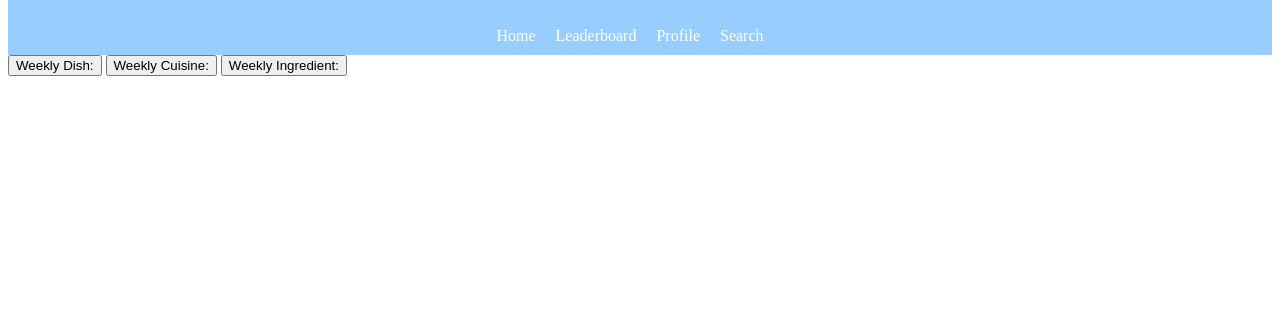
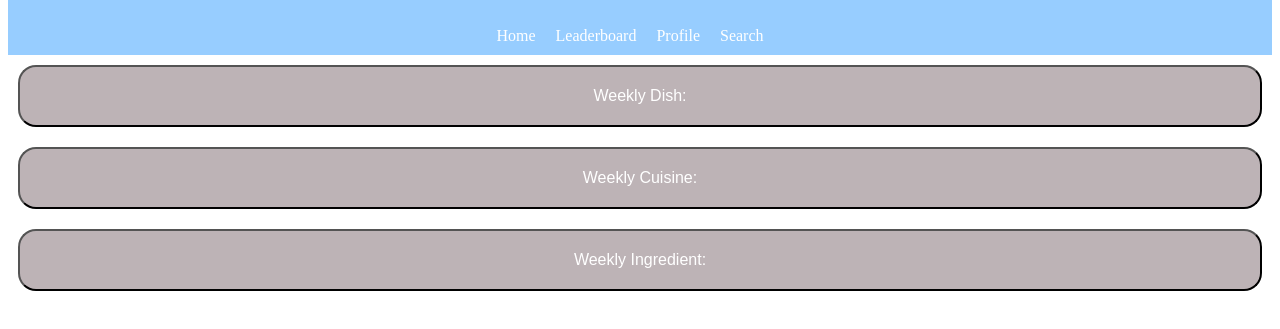
Before and after one commit to amorgan822/MealMuse, a plain HTML site: page index.html in a window 1280 px wide. Shown: the part 79-408 px from the top of the page. Drawn offline with Linux system fonts and the light colour scheme.

Commit message:
Edited buttons

```diff
--- a/index.html
+++ b/index.html
@@ -18,10 +18,10 @@
                 </ul>
             </nav>
         </header>
-        <div>
-            <button>Weekly Dish:</button>
-            <button>Weekly Cuisine:</button>
-            <button>Weekly Ingredient:</button>
+        <div class="button-div">
+            <button type="button" class="generic-button">Weekly Dish:</button>
+            <button type="button" class="generic-button">Weekly Cuisine:</button>
+            <button type="button" class="generic-button">Weekly Ingredient:</button>
         </div>
 
         <!-- <canvas id="myCanvas" width="200" height="800" style="border:1px solid #000000;"></canvas> -->
--- a/styles.css
+++ b/styles.css
@@ -77,3 +77,20 @@ nav ul li a {
     }
 
 }
+
+.generic-button {
+    color: white;
+    background-color: #BDB3B6;
+    padding: 20px 10px;
+    margin: 10px;
+    font-size: 16px;
+
+    border-radius: 18px;
+
+    cursor: pointer;
+}
+
+.button-div {
+    display: flex;
+    flex-direction: column;
+}
```
